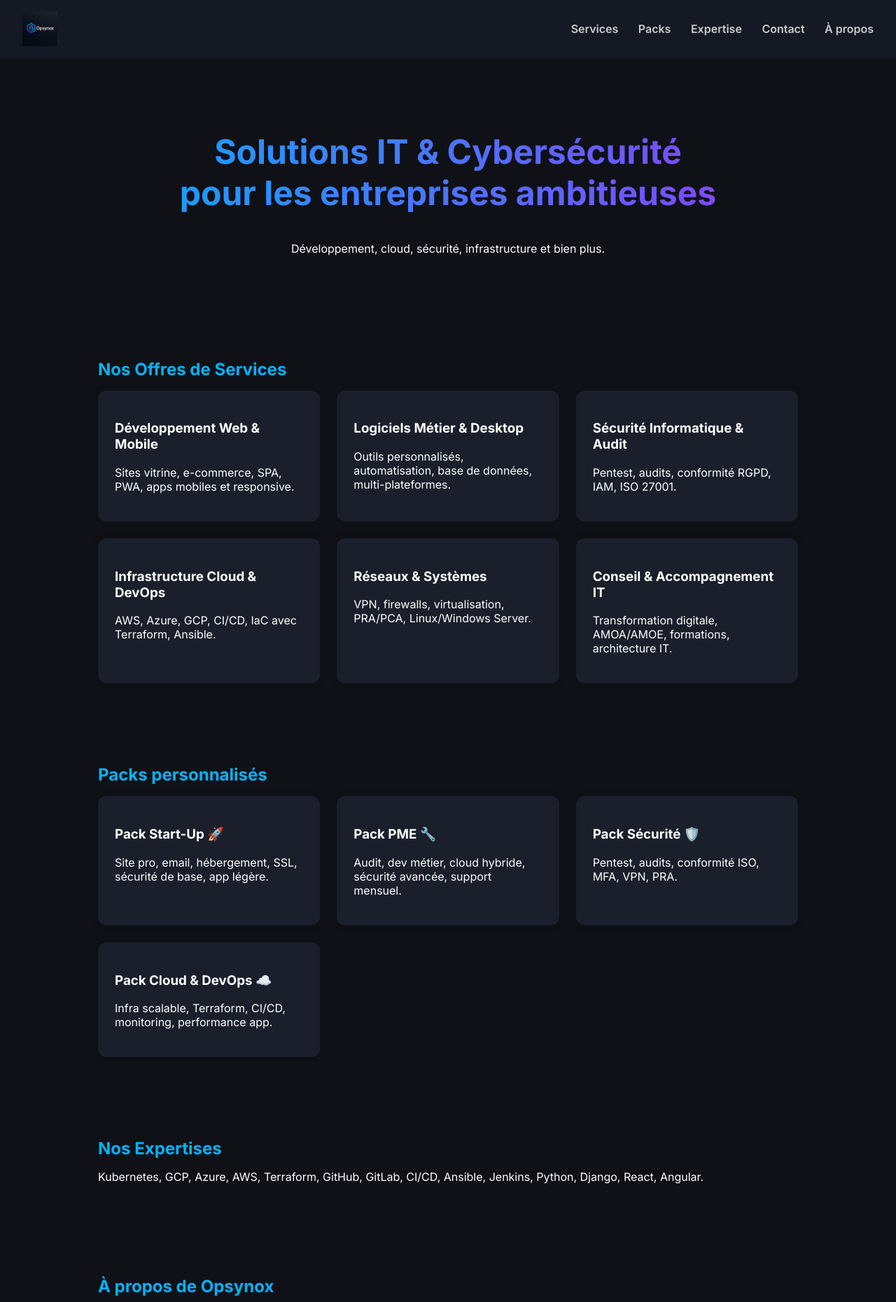
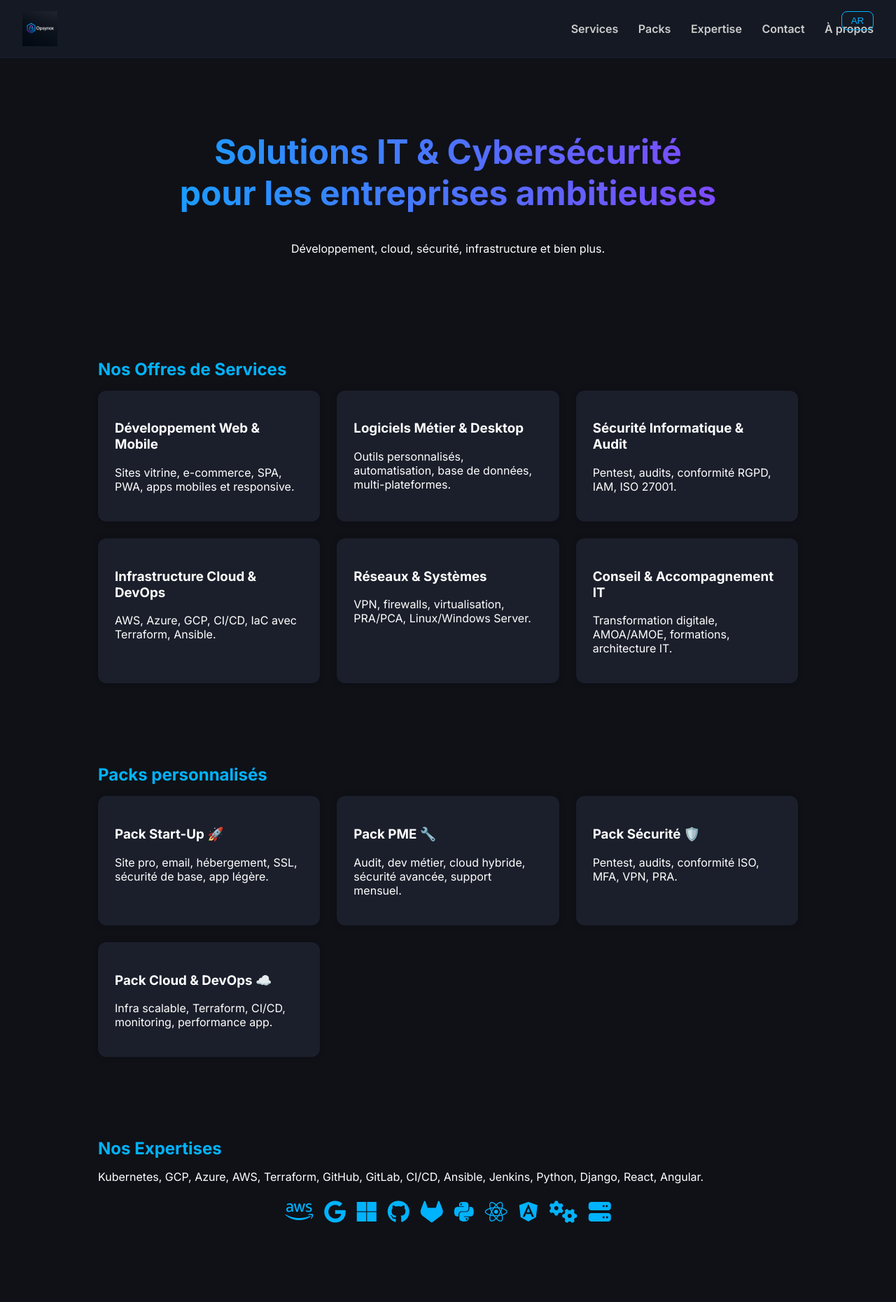
Before and after one commit to Aouissi7/opsynox, a plain HTML site: page index.html in a window 1280 px wide. Shown: the top 1860 px of the page at 70% size. Drawn offline with Linux system fonts and the light colour scheme.

Commit message:
Update index.html

```diff
--- a/index.html
+++ b/index.html
@@ -5,12 +5,14 @@
   <meta name="viewport" content="width=device-width, initial-scale=1.0">
   <title>Opsynox - Services IT</title>
   <link href="https://fonts.googleapis.com/css2?family=Inter:wght@400;600;700&display=swap" rel="stylesheet">
+  <link rel="stylesheet" href="https://cdnjs.cloudflare.com/ajax/libs/font-awesome/6.4.0/css/all.min.css"/>
   <style>
     body {
       margin: 0;
       font-family: 'Inter', sans-serif;
       background-color: #0f1117;
       color: #fff;
+      transition: background-color 0.3s ease;
     }
     header {
       display: flex;
@@ -22,12 +24,14 @@
     }
     header img {
       height: 50px;
+      animation: fadeIn 1s ease-in-out;
     }
     nav a {
       color: #ccc;
       text-decoration: none;
       margin-left: 1.5rem;
       font-weight: 600;
+      transition: color 0.3s ease;
     }
     nav a:hover {
       color: #00b3ff;
@@ -35,6 +39,7 @@
     .hero {
       text-align: center;
       padding: 4rem 2rem;
+      animation: slideIn 1s ease;
     }
     .hero h1 {
       font-size: 3rem;
@@ -61,6 +66,34 @@
       padding: 1.5rem;
       border-radius: 12px;
       box-shadow: 0 0 10px rgba(0,0,0,0.2);
+      transition: transform 0.3s;
+    }
+    .card:hover {
+      transform: translateY(-5px);
+    }
+    .expertise-logos {
+      display: flex;
+      flex-wrap: wrap;
+      gap: 1rem;
+      justify-content: center;
+      margin-top: 1.5rem;
+    }
+    .expertise-logos i {
+      font-size: 2rem;
+      color: #00b3ff;
+    }
+    .lang-switch {
+      position: absolute;
+      right: 2rem;
+      top: 1rem;
+    }
+    .lang-switch button {
+      background: transparent;
+      border: 1px solid #00b3ff;
+      color: #00b3ff;
+      padding: 0.3rem 0.8rem;
+      border-radius: 8px;
+      cursor: pointer;
     }
     footer {
       background: #141923;
@@ -69,9 +102,18 @@
       font-size: 0.9rem;
       color: #888;
     }
+    @keyframes fadeIn {
+      from { opacity: 0; } to { opacity: 1; }
+    }
+    @keyframes slideIn {
+      from { transform: translateY(-20px); opacity: 0; } to { transform: translateY(0); opacity: 1; }
+    }
   </style>
 </head>
 <body>
+  <div class="lang-switch">
+    <button onclick="toggleLang()">AR</button>
+  </div>
   <header>
     <img src="logo-opsynox.png" alt="Opsynox Logo">
     <nav>
@@ -143,6 +185,18 @@
   <section id="expertise" class="section">
     <h2>Nos Expertises</h2>
     <p>Kubernetes, GCP, Azure, AWS, Terraform, GitHub, GitLab, CI/CD, Ansible, Jenkins, Python, Django, React, Angular.</p>
+    <div class="expertise-logos">
+      <i class="fab fa-aws" title="AWS"></i>
+      <i class="fab fa-google" title="Google Cloud"></i>
+      <i class="fab fa-microsoft" title="Azure"></i>
+      <i class="fab fa-github" title="GitHub"></i>
+      <i class="fab fa-gitlab" title="GitLab"></i>
+      <i class="fab fa-python" title="Python"></i>
+      <i class="fab fa-react" title="React"></i>
+      <i class="fab fa-angular" title="Angular"></i>
+      <i class="fas fa-cogs" title="Terraform"></i>
+      <i class="fas fa-server" title="Jenkins"></i>
+    </div>
   </section>
 
   <section id="about" class="section">
@@ -160,5 +214,11 @@
   <footer>
     &copy; 2025 Opsynox. Tous droits réservés.
   </footer>
+
+  <script>
+    function toggleLang() {
+      alert("Fonction de changement de langue à l'arabe bientôt disponible !");
+    }
+  </script>
 </body>
 </html>
```
